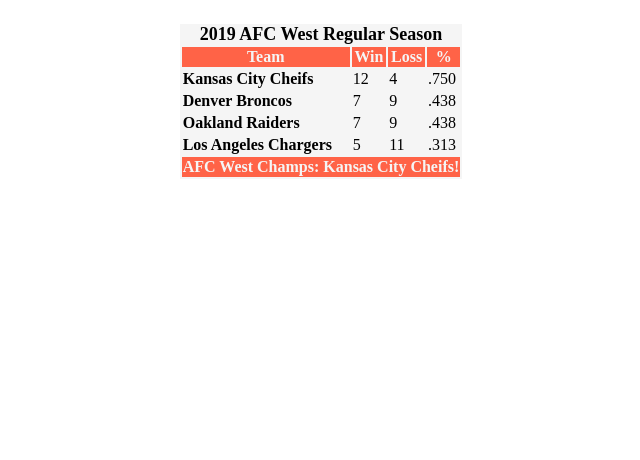
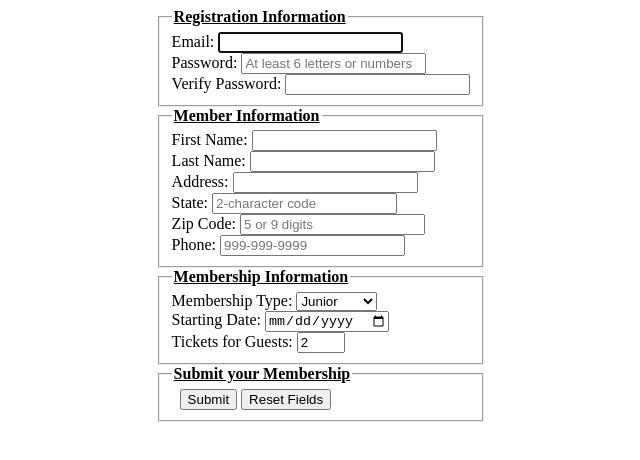
Before and after one commit to BenD051215/table, a plain HTML site: page index.html in a window 1280 px wide. Shown: the whole page, without its empty margins (319-959 px from the left). Drawn offline with Linux system fonts and the light colour scheme.

Commit message:
first commit

```diff
--- /dev/null
+++ b/css/main.css
@@ -0,0 +1,5 @@
+body {
+    display: flex;
+    justify-content: center;
+
+}
--- a/index.html
+++ b/index.html
@@ -3,53 +3,63 @@
 <head>
     <meta charset="UTF-8">
     <meta name="viewport" content="width=device-width, initial-scale=1.0">
-    <title>AFC Champions</title>
-    <link rel="stylesheet" type="text/css" href="main.css">
+    <title>Registration Information</title>
+    <link rel="stylesheet" type="text/css" href="css/main.css">
 </head>
 <body>
-<figure>
-    <figcaption><b> 2019 AFC West Regular Season</b></figcaption>
-    <table>
-        <thead>
-            <tr>
-                <th>Team</th>
-                <th>Win</th>
-                <th>Loss</th>
-                <th>%</th>
-            </tr>
-        </thead>
-        <tbody>
-            <tr>
-                <td><b>Kansas City Cheifs</b></td>
-                <td>12</td>
-                <td>4</td>
-                <td>.750</td>
-            </tr>
-            <tr>
-                <td><b>Denver Broncos</b></td>
-                <td>7</td>
-                <td>9</td>
-                <td>.438</td>
-            </tr>
-            <tr>
-                <td><b>Oakland Raiders</b></td>
-                <td>7</td>
-                <td>9</td>
-                <td>.438</td>
-            </tr>
-            <tr>
-                <td><b>Los Angeles Chargers</b></td>
-                <td>5</td>
-                <td>11</td>
-                <td>.313</td>
-            </tr>
-        </tbody>
-        <tfoot>
-            <tr>
-                <th colspan = "4">AFC West Champs: Kansas City Cheifs!</td>
-            </tr>
-        </tfoot>
-    </table>
-</figure>
+<form action="index.html" method="get" id="registration_form">
+<fieldset>
+<legend><b><u>Registration Information</u></b></legend>
+<label for="email">Email:</label>
+<input type="email" name="email" id="email" autofocus required><br>
+<label for="password">Password:</label>
+<input type="password" name="password" id="password" required
+placeholder="At least 6 letters or numbers"
+pattern="[a-zA-z0-9]{6,}"
+title="Must be 6 alphanumeric characters"> <br>
+<label for="verify">Verify Password:</label>
+<input type="password" name="verify" id="verify" required><br>
+</fieldset>
+<fieldset>
+<legend><b><u>Member Information</u></b></legend>
+<label for="first_name">First Name:</label>
+<input type="text" name="first_name" id="first name" required><br>
+<label for="last_name">Last Name:</label>
+<input type="text" name="last_name" id="last name" required><br>
+<label for="state">Address:</label>
+<input type="address" name="address" id="address" required><br>
+<label for="state">State:</label>
+<input type="text" name="state" id="state" required maxlength="2"
+placeholder="2-character code"><br>
+<label for="zip">Zip Code:</label>
+<input type="text" name="zip" id="zip" required
+placeholder="5 or 9 digits"
+pattern="^\d{5}(-\d{4})?$" title="Either 5 or 9 digits"><br>
+<laber for="phone">Phone:</laber>
+<input type="tel" name="phone" id="phone" placeholder="999-999-9999"
+pattern="\d{3}[\-]\d{3}[\-]\d{4}"
+title="Must be 999-999-9999 format"><br>
+</fieldset>
+<fieldset>
+<legend><b><u>Membership Information</b></u></legend>
+<label for="membership_type">Membership Type:</label>
+<select name="membership_type" id="membership_type">
+<option value="j">Junior</option>
+<option value="r">Regular</option>
+<option value="c">Character</option>
+</select><br>
+<label for="starting_date">Starting Date:</label>
+<input type="date" name="starting_date" id="starting_date" required><br>
+<label for="tickets">Tickets for Guests:</label>
+<input type="number" name="tickets" id="tickets"
+value="2" min="1" max="4" placeholder="from 1 to 4"><br>
+</fieldset>
+<fieldset id="buttons">
+<legend><b><u>Submit your Membership</u></b></legend>
+<label>&nbsp</label>
+<input type="submit" id="submit" value="Submit">
+<input type="reset" id="reset" value="Reset Fields"><br>
+</fieldset>
+</form>
 </body>
 </html>
--- a/main.css
+++ /dev/null
@@ -1,23 +0,0 @@
-body {
-    display: flex;
-    justify-content: center;
-}
-
-figure {
-    background-color: whitesmoke;
-}
-
-figcaption {
-    text-align: center;
-    font-size: large;
-}
-
-thead {
-    background-color: tomato;
-    color: whitesmoke;
-}
-
-tfoot {
-    background-color: tomato;
-    color: whitesmoke;
-}
```
